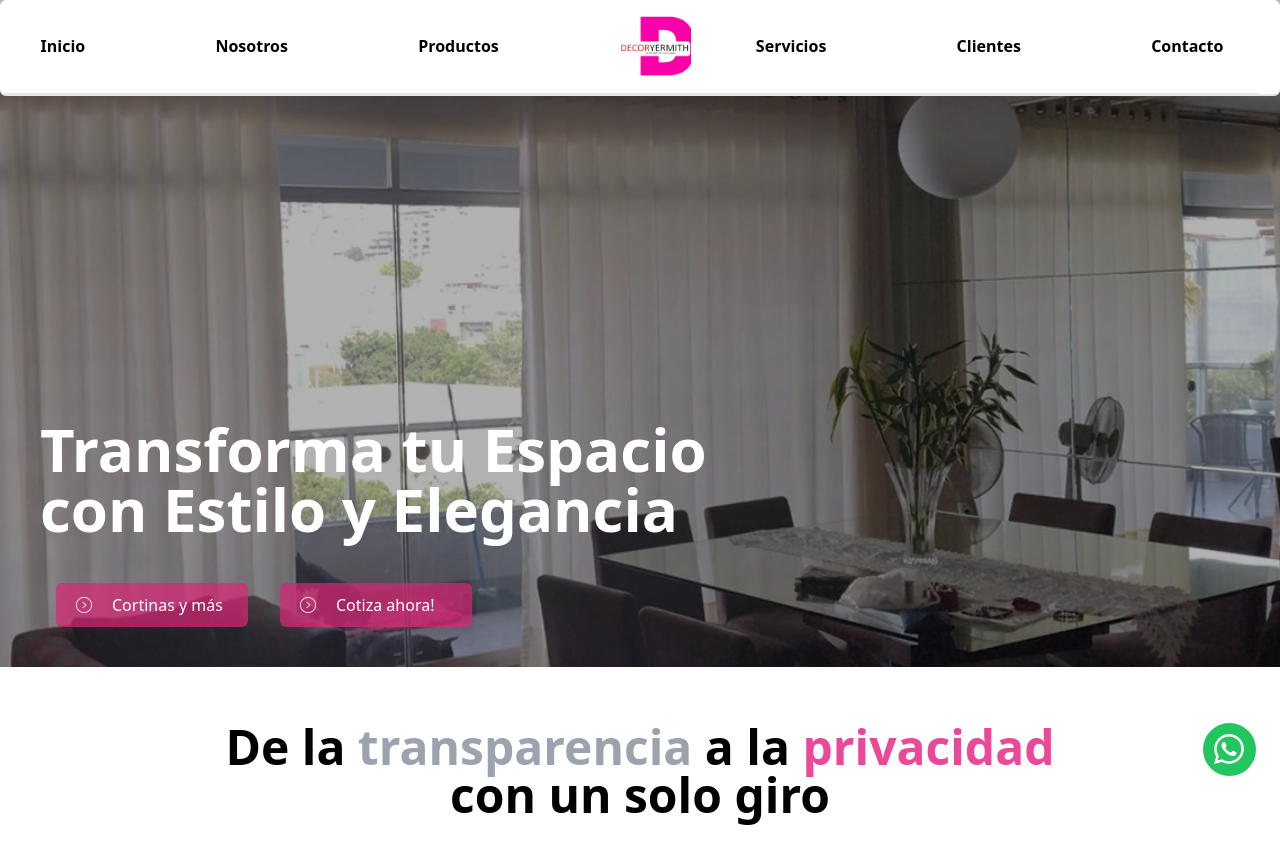
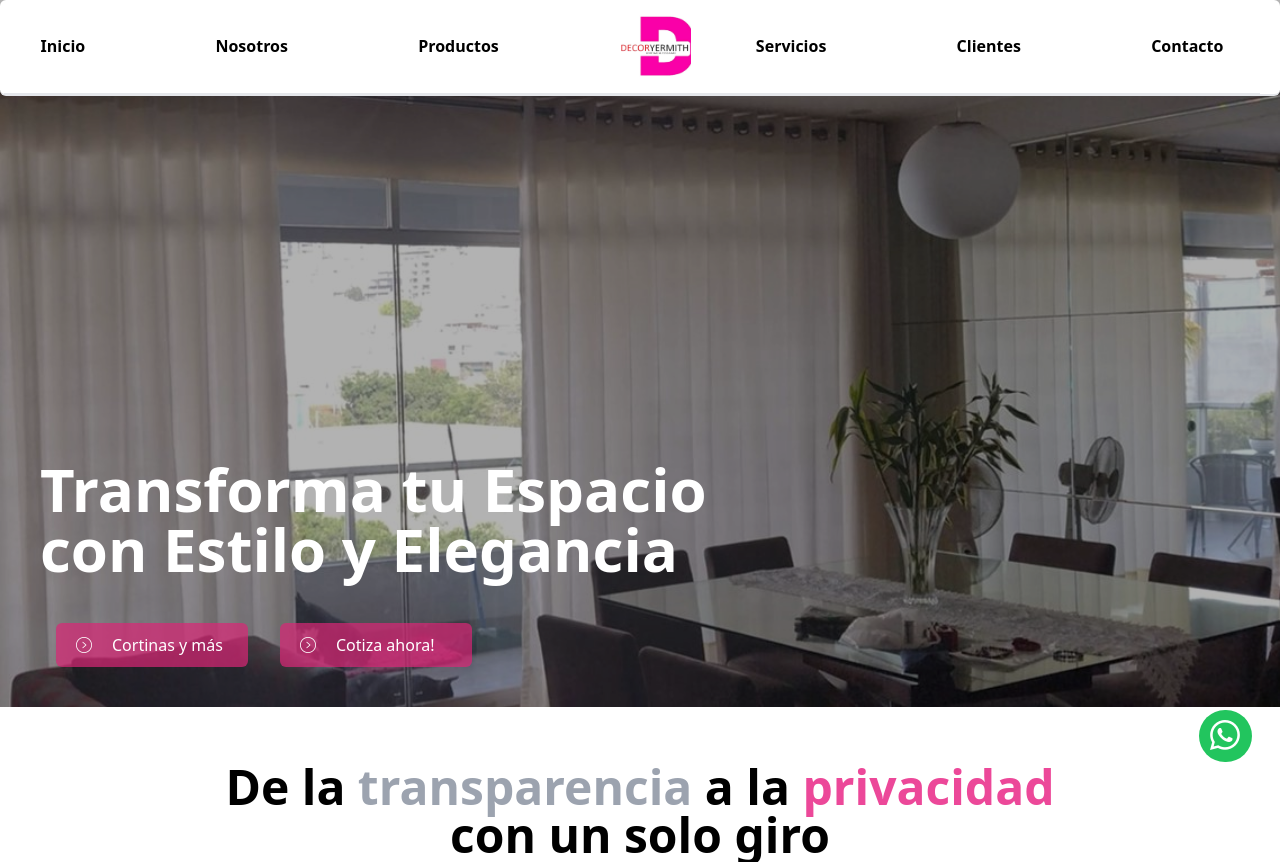
Before and after one commit to Decoryermith/Landing-page, a website: page index.html in a window 1280 px wide. Shown: the top 862 px of the page. Drawn offline with Linux system fonts and the light colour scheme.

Commit message:
feat: fixing whatsapp and navbar fixed position

```diff
--- a/index.html
+++ b/index.html
@@ -11,10 +11,10 @@
     <script src="https://kit.fontawesome.com/1592604854.js" crossorigin="anonymous"></script>
 
 </head>
-<body class="bg-white overflow-x-hidden">
-    <section id="navbar">
-            <nav id="nav" class="bg-white flex items-center fixed top-0 w-full z-30 py-10 lg:h-24 h-16 rounded-md content-center border-b-2">
-                <div class=" lg:hidden flex w-full mx-10 flex-row content-center justify-between items-center px-0">
+<body class="bg-white overflow-x-hidden w-screen">
+    <section id="navbar" >
+            <nav id="nav" class="bg-white flex items-center fixed w-screen top-0 z-30 py-10 lg:h-24 h-16 rounded-md content-center border-b-2">
+                <div class=" lg:hidden flex mx-10 w-full flex-row content-center justify-between items-center px-0">
                     <a href="#" ><img src="../public/img/logo-nbg.jpg"  class=" w-auto h-16 transition ease-in-out duration-300 hover:scale-110"></a>
                     <img src="../public/img/menu_icon.png" class="w-auto h-6 cursor-pointer" onclick="openMenu()">
                 </div>
@@ -36,10 +36,10 @@
                 </div>
             </nav>
     </section>
-    <section id="hero-section" class="my-hidden delay-100 w-full">
-        <div class="flex text-center flex-wrap flex-col min-h-80 w-full">
-                <div class="flex flex-wrap pt-10 pb-4 md:pb-0 flex-col content-center items-center justify-center bg-black bg-opacity-30 w-full">
-                    <img id="hero-image" class="w-full top-0 flex md:static absolute -z-40 h-auto min-h-96 min-w-hero" src="../public/img/hero-image.jpg">
+    <section id="hero-section" class="my-hidden delay-100">
+        <div class="flex text-center  flex-col w-full ">
+                <div class="flex flex-wrap w-full pt-20 pb-3 md:pb-0 flex-col content-center items-center justify-center bg-black bg-opacity-30">
+                    <img id="hero-image" class="w-full top-0 flex md:static absolute -z-40 h-auto min-h-96 " src="../public/img/hero-image.jpg">
                     <h1 class="md:text-6xl md:absolute flex text-3xl md:left-10 md:bottom-32 font-bold text-center lg:text-left text-white pt-20 w-auto">Transforma tu Espacio<br> con Estilo y Elegancia</h1>
                     <div class="flex flex-row justify-center md:absolute left-10 bottom-0 mt-16 mb-10 z-20 w-auto">
                         <a href="#products" class=""><button class="text-center mx-4 text-white flex flex-row items-center rounded-md px-2 py-2.5 w-48 hover:scale-110 transition duration-150 ease-in-out bg-pink-600 bg-opacity-70 hover:bg-pink-700"><img class="px-3" src="./public/img/arrow-right.png"> <span class="pl-2">Cortinas y más</span></button></a>
@@ -478,12 +478,12 @@
     </footer>
     <div id="toastBox" class="group fixed flex items-end flex-col overflow-hidden p-5 bottom-5 right-5 text-white">
     </div>
-    <div id="go-top-container">
-        <a href="https://api.whatsapp.com/send?phone=51999551235" target="_blank">
-            <div id="go-top-button">
-                <img alt="Whatsapp iconos creados por Freepik - Flaticon"  src="./public/img/whatsapp.png">
-            </div>
-        </a>
+    <div class="w-screen fixed h-28 bottom-2 content-center flex justify-end">
+            <a href="https://api.whatsapp.com/send?phone=51999551235" target="_blank" class="flex w-auto mr-7 justify-center items-center">
+                <div id="go-top-button">
+                    <img alt="Whatsapp iconos creados por Freepik - Flaticon"  src="./public/img/whatsapp.png">
+                </div>
+            </a>
 
     </div>
 </body>
--- a/src/input.css
+++ b/src/input.css
@@ -137,14 +137,6 @@
 
 /*GOTOP*/
 
-#go-top-container{
-    position: fixed;
-    bottom: 1.5rem;
-    right: 1.5rem;
-    width: 3.3rem;
-    height: 3.3rem;
-}
-
 #go-top-button{
     animation: popup .3s ease-in-out;
     display: flex;
```
Also changed, not shown: public/styles.css.
